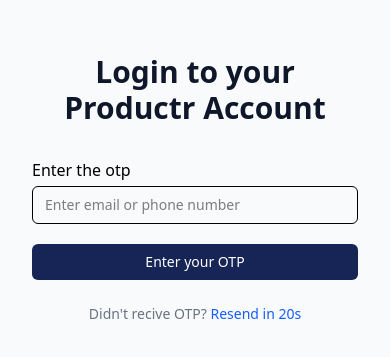
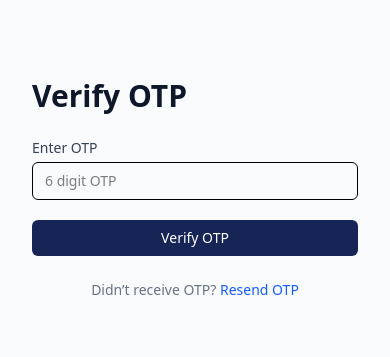
Before and after one commit to Monikmalviya2002/Product-frontend, a React (Vite) app: page /otp in a window 390 px wide. Shown: the part 233-590 px from the top of the page. Built offline with nearby package versions, Linux system fonts and the light colour scheme.

Commit message:
done with login

```diff
--- a/src/App.jsx
+++ b/src/App.jsx
@@ -1,6 +1,7 @@
 import { BrowserRouter, Routes, Route } from "react-router-dom";
 import Login from "./component/Login.jsx";
 import Otp from "./component/Otp.jsx";
+import Dashboard from "./component/Dashboard.jsx";
 
 function App() {
   return (
@@ -8,6 +9,7 @@
       <Routes>
         <Route path="/" element={<Login/>} />
         <Route path="/otp" element={<Otp/>} />
+         <Route path="/dashboard" element={<Dashboard/>} />
       </Routes>
     </BrowserRouter>
   );
--- a/src/component/Login.jsx
+++ b/src/component/Login.jsx
@@ -17,7 +17,7 @@
     setError("");
 
     if (!value.trim()) {
-      setError("Please enter email or phone number");
+      setError("Please enter emailId");
       return;
     }
 
@@ -63,13 +63,13 @@
           <form onSubmit={handleSubmit} className="space-y-5">
             <div>
               <label className="block text-bold text-black-400 mb-1">
-                Email or Phone number
+                Email Id
               </label>
               <input
                 type="text"
                 value={value}
                 onChange={(e) => setValue(e.target.value)}
-                placeholder="Enter email or phone number"
+                placeholder="Enter emailId"
                 className="w-full px-3 py-2 border rounded-md text-sm
                            focus:outline-none focus:ring-1 focus:ring-blue-600"
               />
--- a/src/component/Otp.jsx
+++ b/src/component/Otp.jsx
@@ -5,10 +5,10 @@
 
 const BASE_URL = "http://localhost:7777";
 
-const LoginPage = () => {
+const VerifyOtp = () => {
   const navigate = useNavigate();
 
-  const [value, setValue] = useState("");
+  const [otp, setOtp] = useState("");
   const [error, setError] = useState("");
   const [loading, setLoading] = useState(false);
 
@@ -16,25 +16,23 @@
     e.preventDefault();
     setError("");
 
-    if (!value.trim()) {
-      setError("Please enter email or phone number");
+    if (!otp.trim()) {
+      setError("Please enter OTP");
       return;
     }
 
     setLoading(true);
 
     try {
-      const payload = value.includes("@")
-        ? { emailId: value }
-        : { phone: value };
+      await axios.post(
+        `${BASE_URL}/api/verify-otp`,
+        { otp },
+        { withCredentials: true }
+      );
 
-      await axios.post(`${BASE_URL}/api/send-otp`, payload, {
-        withCredentials: true,
-      });
-
-      navigate("/otp");
+      navigate("/dashboard");
     } catch (err) {
-      setError(err.response?.data?.error || "Failed to send OTP");
+      setError(err.response?.data?.error || "Invalid OTP");
     } finally {
       setLoading(false);
     }
@@ -48,28 +46,30 @@
         <div className="w-[480px] h-[520px] rounded-xl overflow-hidden shadow-md">
           <img
             src={Bgphoto}
-            alt="Login"
+            alt="Verify OTP"
             className="w-full h-full object-cover"
           />
         </div>
       </div>
 
       {/* Form Section */}
-      <div className="w-full lg:w-1/2 flex flex-col items-center justify-center px-8 lg:px-24">
+      <div className="w-full lg:w-1/2 flex items-center justify-center px-8 lg:px-24">
         <div className="w-full max-w-md">
-          <h1 className="text-3xl font-bold text-[#0F172A] mb-8 text-center lg:text-left">
-            Login to your Productr Account
+
+          <h1 className="text-3xl font-bold text-[#0F172A] mb-6">
+            Verify OTP
           </h1>
+
           <form onSubmit={handleSubmit} className="space-y-5">
             <div>
-              <label className="block text-bold text-black-400 mb-1">
-                Enter the otp
+              <label className="block text-sm text-gray-700 mb-1">
+                Enter OTP
               </label>
               <input
                 type="text"
-                value={value}
-                onChange={(e) => setValue(e.target.value)}
-                placeholder="Enter email or phone number"
+                value={otp}
+                onChange={(e) => setOtp(e.target.value)}
+                placeholder="6 digit OTP"
                 className="w-full px-3 py-2 border rounded-md text-sm
                            focus:outline-none focus:ring-1 focus:ring-blue-600"
               />
@@ -83,22 +83,23 @@
               type="submit"
               disabled={loading}
               className="w-full py-2 bg-blue-950 text-white rounded-md
-                         text-sm font-medium cursor-pointer disabled:opacity-60"
+                         text-sm font-medium disabled:opacity-60"
             >
-              {loading ? "verifying OTP..." : "Enter your OTP"}
+              {loading ? "Verifying..." : "Verify OTP"}
             </button>
           </form>
 
           <p className="text-sm text-gray-500 mt-6 text-center">
-            Didn't recive OTP?{" "}
-            <a href="/signup" className="text-blue-600 hover:underline">
-              Resend in 20s
-            </a>
+            Didn’t receive OTP?{" "}
+            <button className="text-blue-600 hover:underline">
+              Resend OTP
+            </button>
           </p>
+
         </div>
       </div>
     </div>
   );
 };
 
-export default LoginPage;
+export default VerifyOtp;
```
